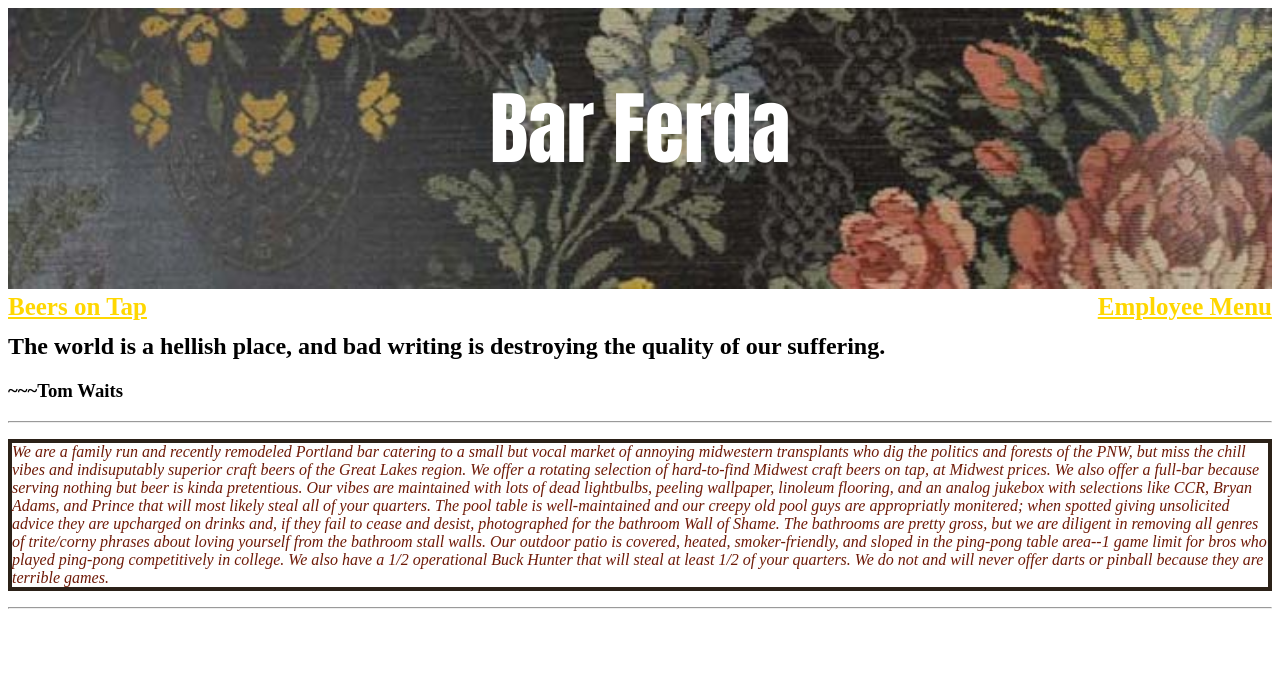
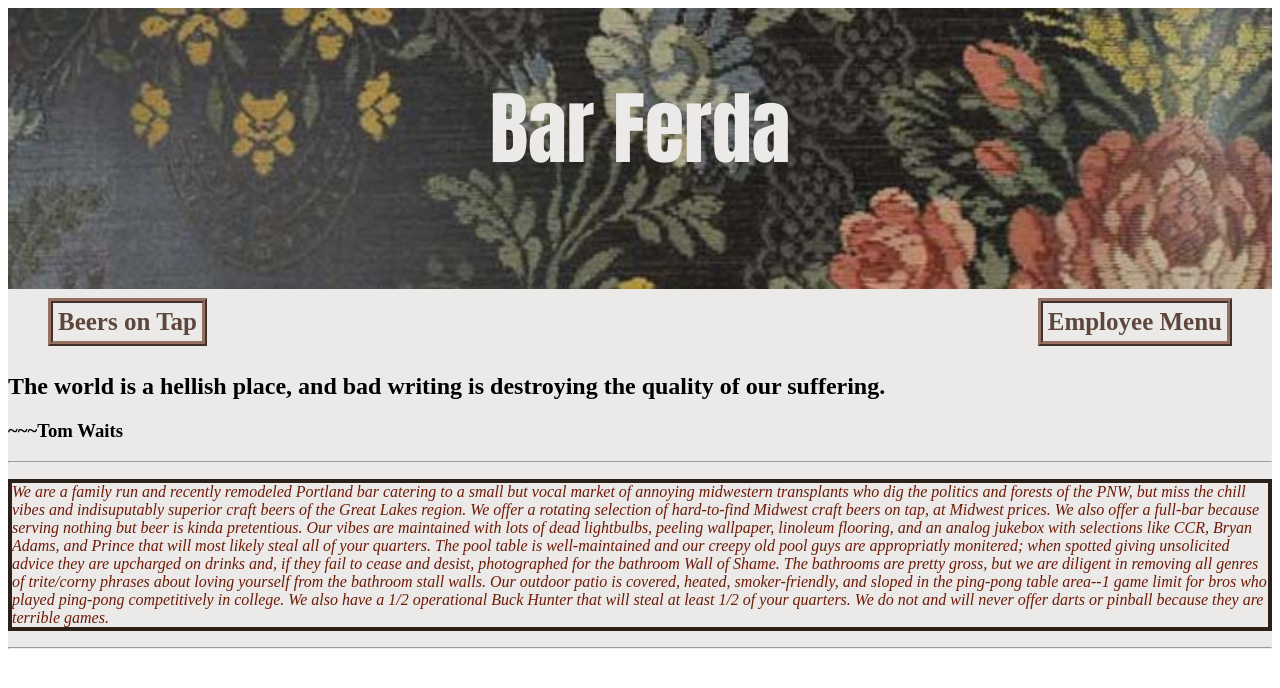
Before and after one commit to mstambaugh/tap-room-react, a React app: page /employeehome in a window 1280 px wide. Shown: the top 688 px of the page. Built offline with nearby package versions, Linux system fonts and the light colour scheme.

Commit message:
more styling

```diff
--- a/src/components/App.jsx
+++ b/src/components/App.jsx
@@ -5,11 +5,13 @@ import TapList from './TapList';
 import EmployeeHome from './EmployeeHome';
 import { Switch, Route } from 'react-router-dom';
 
-
+const pageBackground = {
+  backgroundColor: '#ebeae8',
+};
 
 function App() {
   return (
-    <div>
+    <div style={pageBackground}>
       <Header />
       <Switch>
         <Route exact path='/' component={Home} />
--- a/src/components/EmployeeHome.jsx
+++ b/src/components/EmployeeHome.jsx
@@ -1,13 +1,13 @@
 import React from 'react';
 
 const QuoteStyles = {
-  color: '#6F1A07',
-  border: '10px inset #B3B6B7',
+  color: '#093b14',
+  border: '10px inset #3a5741',
   padding: '10px',
 };
 
 const TomWaitsStyles = {
-  color: '#2B2118',
+  color: '#093b14',
   textAlign: 'right'
 };
 function EmployeeHome() {
--- a/src/components/Header.jsx
+++ b/src/components/Header.jsx
@@ -3,41 +3,52 @@ import { Link } from 'react-router-dom';
 import wallpaper from '../assets/images/wallpaper.jpg';
 
 const fullHeaderStyling = {
-  paddingBottom: '20px',
+  paddingBottom: '40px',
   position: 'relative',
   display: 'inline block',
   width: '100%',
-  marginBottom: '10px'
+  marginBottom: '40px',
 };
 const headerStyling = {
   position: 'absolute',
-  zIndex: '999',
   margin: '0 auto',
   left: '0',
   right: '0',
   top: '2%',
   textAlign: 'center',
   fontSize: '40px',
-  color: 'white',
+  color: '#ebeae8',
   fontFamily: 'impact'
 
 };
 const headerWallpaperStyling = {
   width: '100%',
+  zIndex: '-1'
 };
 
 const link1Styling = {
-  color: 'gold',
+  color: '#5e463d',
   float: 'left',
   fontSize: '25px',
-  fontWeight: 'bold'
+  fontWeight: 'bold',
+  marginLeft: '40px',
+  marginTop: '5px',
+  padding: '5px',
+  border: '5px ridge #967062',
+  textDecoration: 'none'
+
 
 };
 const link2Styling = {
-  color: 'gold',
+  color: '#5e463d',
   float: 'right',
   fontSize: '25px',
-  fontWeight: 'bold'
+  fontWeight: 'bold',
+  marginRight: '40px',
+  marginTop: '5px',
+  padding: '5px',
+  border: '5px ridge #967062',
+  textDecoration: 'none'
 };
 
 function Header() {
```
